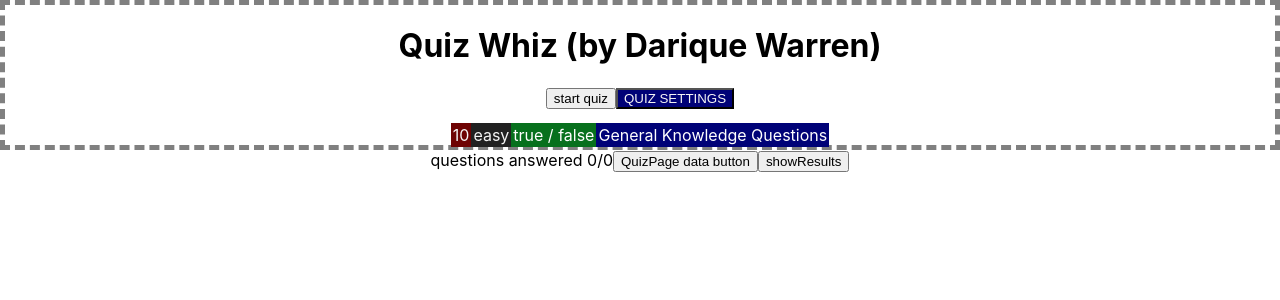
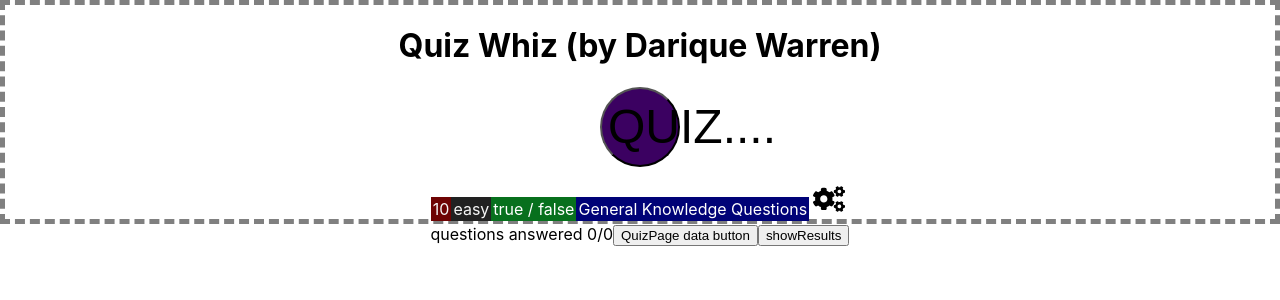
Before and after one commit to dariquewarren/triviaapp, a React (Create React App) app: page / in a window 1280 px wide. Shown: the top 300 px of the page. Built offline with nearby package versions, Linux system fonts and the light colour scheme.

Commit message:
got rid of accidentally mislaced packages. more ui chnages

```diff
--- a/package.json
+++ b/package.json
@@ -9,6 +9,7 @@
     "react": "^17.0.2",
     "react-bootstrap": "^2.0.0",
     "react-dom": "^17.0.2",
+    "react-icons": "^4.3.1",
     "react-scripts": "4.0.3",
     "web-vitals": "^1.0.1"
   },
--- a/src/Components/MainHeader.js
+++ b/src/Components/MainHeader.js
@@ -1,9 +1,11 @@
-import React, {useState, useEffect} from 'react'
+import React, {useState, useEffect, useRef} from 'react'
 import Badge from 'react-bootstrap/Badge'
 import Button from 'react-bootstrap/Button'
 import ButtonGroup from 'react-bootstrap/ButtonGroup'
 import Dropdown from 'react-bootstrap/Dropdown'
 import Modal from 'react-bootstrap/Modal'
+import {FaCogs} from 'react-icons/fa'
+import { IconContext } from "react-icons"
 // at some point I want different quiz buttons to select different quizzes based on params available like difficulty, amount of questions, category and whether or not the options are strings or boolean
 // suggestion: copy the dropdowns on the opendtb website in the api docs
 // may have to make two seperate question Cards to accomodate new data
@@ -19,6 +21,7 @@ const [qType, setQType] = useState('boolean')
 const [categoryName, setCategoryName] = useState('General Knowledge')
 const [categoryList, setCategoryList] = useState([])
 // show hide quiz parameter selection components
+
 const [showCategory, toggleShowCategory] = useState(false)
 const [showAmount, toggleShowAmount] = useState(false)
 const [showDifficulty, toggleShowDifficulty] = useState(false)
@@ -28,7 +31,8 @@ const [showSettings, toggleShowSettings] = useState(false)
 const [show, setShow] = useState(false);
 const handleClose = () => setShow(false);
 const handleShow = () => setShow(true);
-
+const [quizThing, changeQuizThing] = useState(props.quizData)
+const quizDataReference = useRef(quizThing)
 
     // set states for the following to be used with props.gettriviadata function
         //amount, category,difficulty,type
@@ -36,8 +40,18 @@ const handleShow = () => setShow(true);
         // consider putting the buttons in the header behond a settings menu
 
     useEffect(()=>{
+        if(quizThing !== props.quizData){
+toggleShowSettings(false)
+toggleShowCategory(false)
+toggleShowAmount(false)
+toggleShowDifficulty(false)
+toggleShowType(false)
+console.log('not equal quizDataReference',quizDataReference )
+        }else{
+            console.log('equal quizDataReference', quizDataReference)
+        }
 
-    }, [show])
+    }, [show, props.quizData])
     return (
         <div style={{border:'5px dashed grey'}}>
 
@@ -52,28 +66,9 @@ const handleShow = () => setShow(true);
              props.getTriviaData(qAmount, qCategory, qDifficulty, qType)
              console.log(props.quizData)
            }}
-            >{(props.quizData.length < 1) ? 'start quiz' : 'new quiz'  }  </button>
+           style={{fontSize: '3rem', paddingRight: '2rem',backgroundColor: '#3b0161', color:'#2222222', height: '5rem', width:'5rem', borderRadius: '50%'}}
+            >{(props.quizData.length < 1) ? 'QUIZ....' : 'NEW QUIZ'  }  </button>
 
-
-            <button
-
-            style={(showSettings)? {backgroundColor: '#6e0303', color: 'black'} : {backgroundColor: '#000277', color: 'whitesmoke'}}
-
-            onClick={()=>{
-                console.log('show/hide settings')
-                if(showSettings){
-                    toggleShowDifficulty(false)
-                    toggleShowCategory(false)
-                    toggleShowType(false)
-                    toggleShowAmount(false)
-                    toggleShowSettings(!showSettings)
-
-                } else{
-                    toggleShowSettings(!showSettings)
-
-                }
-            }}
-            > {(showSettings) ? 'QUIZ SETTINGS' : 'QUIZ SETTINGS'} </button>
 
 
 
@@ -276,7 +271,24 @@ setQDifficulty(e.target.value)
             <Badge style={{border: '2px solid #212121', backgroundColor: '#212121', color: 'whitesmoke'}} >{qDifficulty}</Badge>
             <Badge style={{border: '2px solid #07701d', backgroundColor: '#07701d', color: 'white'}} >{(qType === 'boolean')? 'true / false': 'multiple choice' }</Badge>
             <Badge style={{border: '2px solid #000277', backgroundColor: '#000277', color: 'white'}} >{categoryName} Questions</Badge>
+            <FaCogs
+            onClick={()=>{
+                console.log('show/hide settings')
+                if(showSettings){
+                    toggleShowDifficulty(false)
+                    toggleShowCategory(false)
+                    toggleShowType(false)
+                    toggleShowAmount(false)
+                    toggleShowSettings(!showSettings)
 
+                } else{
+                    toggleShowSettings(!showSettings)
+
+                }
+            }}
+
+            style={{fontSize: '2rem', paddingLeft: '2px', paddingRight: '2px', marginLeft: '2px', marginRight: '2px'}}
+            />
 
              </div>
         </div>
```
Also changed, not shown: 1 other file (tests, documents, lock files or other folders).
